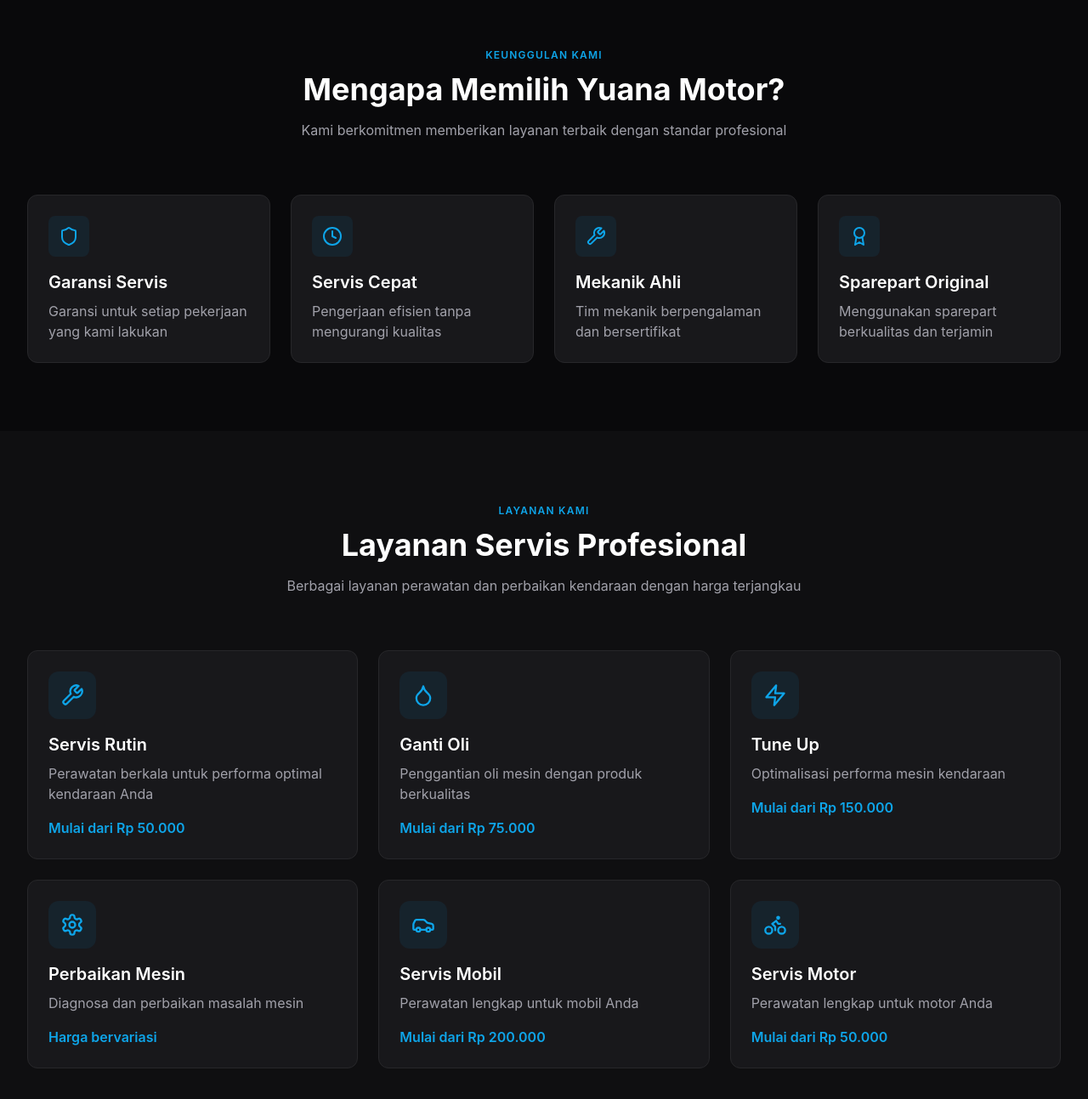
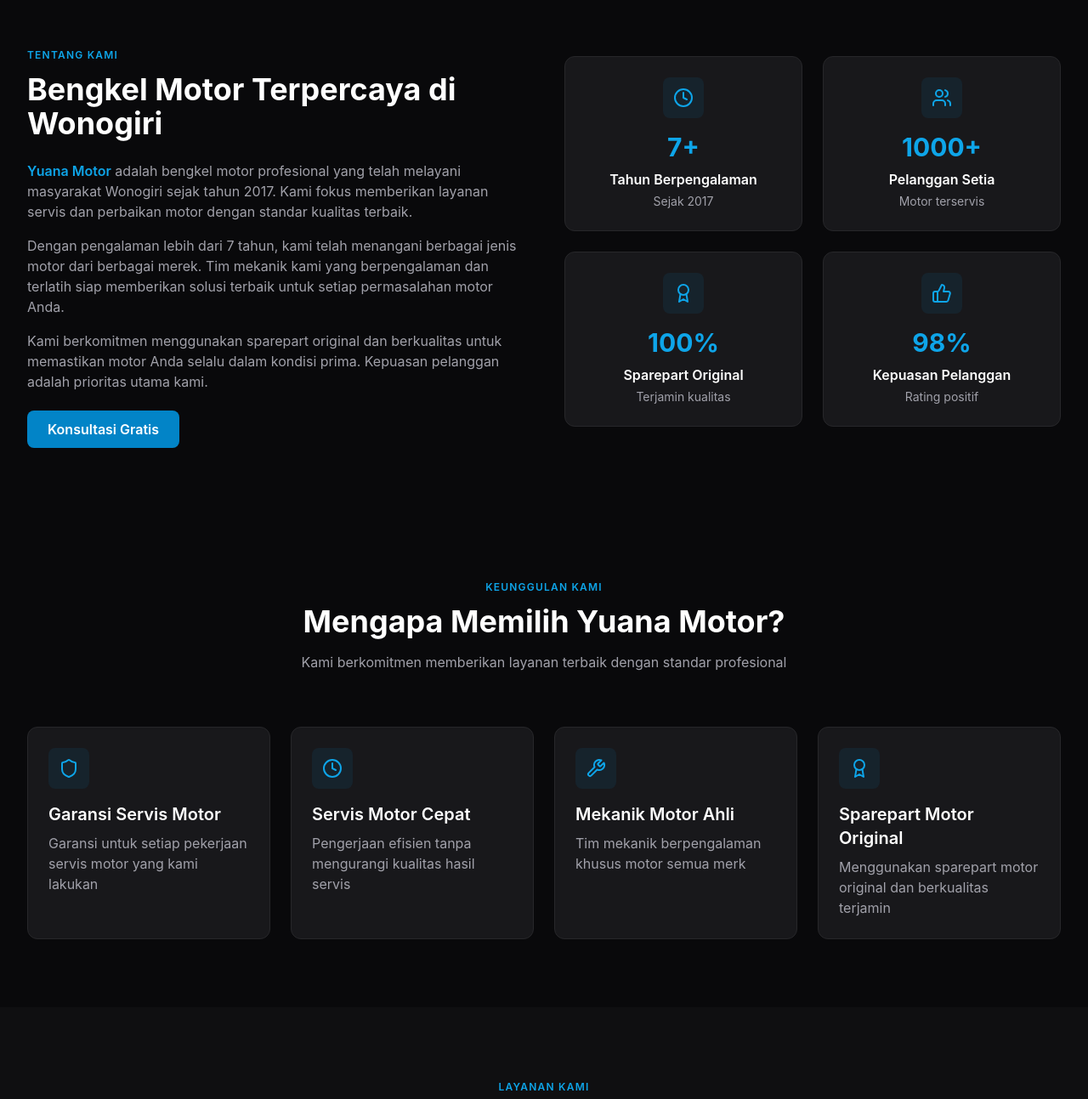
Before and after one commit to grrcs/yuana-motor-web, a Next.js app: page / in a window 1280 px wide. Shown: the part 829-2122 px from the top of the page at 85% size. Built offline with nearby package versions, Linux system fonts and the light colour scheme.

Commit message:
Update website fokus ke servis motor sejak 2017

```diff
--- a/app/page.tsx
+++ b/app/page.tsx
@@ -1,5 +1,6 @@
 import Navbar from "@/components/Navbar";
 import Hero from "@/components/Hero";
+import About from "@/components/About";
 import Features from "@/components/Features";
 import Services from "@/components/Services";
 import Statistics from "@/components/Statistics";
@@ -12,6 +13,7 @@ export default function Home() {
     <main className="min-h-screen bg-dark-900 text-white">
       <Navbar />
       <Hero />
+      <About />
       <Features />
       <Services />
       <Statistics />
--- /dev/null
+++ b/components/About.tsx
@@ -0,0 +1,105 @@
+"use client";
+
+import { motion } from "framer-motion";
+import { Users, Award, Clock, ThumbsUp } from "lucide-react";
+
+const stats = [
+  {
+    icon: Clock,
+    value: "7+",
+    label: "Tahun Berpengalaman",
+    description: "Sejak 2017",
+  },
+  {
+    icon: Users,
+    value: "1000+",
+    label: "Pelanggan Setia",
+    description: "Motor terservis",
+  },
+  {
+    icon: Award,
+    value: "100%",
+    label: "Sparepart Original",
+    description: "Terjamin kualitas",
+  },
+  {
+    icon: ThumbsUp,
+    value: "98%",
+    label: "Kepuasan Pelanggan",
+    description: "Rating positif",
+  },
+];
+
+export default function About() {
+  return (
+    <section id="about" className="py-20 bg-neutral-950">
+      <div className="container mx-auto px-4 lg:px-8">
+        <div className="grid grid-cols-1 lg:grid-cols-2 gap-12 items-center">
+          {/* Left Content */}
+          <motion.div
+            initial={{ opacity: 0, x: -20 }}
+            whileInView={{ opacity: 1, x: 0 }}
+            transition={{ duration: 0.6 }}
+            viewport={{ once: true }}
+          >
+            <span className="section-label">Tentang Kami</span>
+            <h2 className="text-3xl md:text-4xl font-bold mb-6">
+              Bengkel Motor Terpercaya di Wonogiri
+            </h2>
+            <div className="space-y-4 text-neutral-400">
+              <p>
+                <span className="text-brand-500 font-semibold">Yuana Motor</span> adalah bengkel motor profesional yang telah melayani masyarakat Wonogiri sejak tahun 2017. Kami fokus memberikan layanan servis dan perbaikan motor dengan standar kualitas terbaik.
+              </p>
+              <p>
+                Dengan pengalaman lebih dari 7 tahun, kami telah menangani berbagai jenis motor dari berbagai merek. Tim mekanik kami yang berpengalaman dan terlatih siap memberikan solusi terbaik untuk setiap permasalahan motor Anda.
+              </p>
+              <p>
+                Kami berkomitmen menggunakan sparepart original dan berkualitas untuk memastikan motor Anda selalu dalam kondisi prima. Kepuasan pelanggan adalah prioritas utama kami.
+              </p>
+            </div>
+
+            <div className="mt-8">
+              <a
+                href="https://wa.me/6282243456696"
+                target="_blank"
+                rel="noopener noreferrer"
+                className="btn-primary"
+              >
+                Konsultasi Gratis
+              </a>
+            </div>
+          </motion.div>
+
+          {/* Right Stats Grid */}
+          <motion.div
+            initial={{ opacity: 0, x: 20 }}
+            whileInView={{ opacity: 1, x: 0 }}
+            transition={{ duration: 0.6 }}
+            viewport={{ once: true }}
+            className="grid grid-cols-2 gap-6"
+          >
+            {stats.map((stat, index) => (
+              <motion.div
+                key={index}
+                initial={{ opacity: 0, y: 20 }}
+                whileInView={{ opacity: 1, y: 0 }}
+                transition={{ duration: 0.5, delay: index * 0.1 }}
+                viewport={{ once: true }}
+                className="card p-6 text-center"
+              >
+                <div className="w-12 h-12 bg-brand-600/10 rounded-lg flex items-center justify-center mx-auto mb-4">
+                  <stat.icon className="w-6 h-6 text-brand-500" />
+                </div>
+                <div className="text-3xl font-bold text-brand-500 mb-2">
+                  {stat.value}
+                </div>
+                <div className="font-semibold mb-1">{stat.label}</div>
+                <div className="text-sm text-neutral-400">{stat.description}</div>
+              </motion.div>
+            ))}
+          </motion.div>
+        </div>
+      </div>
+    </section>
+  );
+}
--- a/components/Features.tsx
+++ b/components/Features.tsx
@@ -6,23 +6,23 @@ import { Shield, Clock, Wrench, Award } from "lucide-react";
 const features = [
   {
     icon: Shield,
-    title: "Garansi Servis",
-    description: "Garansi untuk setiap pekerjaan yang kami lakukan",
+    title: "Garansi Servis Motor",
+    description: "Garansi untuk setiap pekerjaan servis motor yang kami lakukan",
   },
   {
     icon: Clock,
-    title: "Servis Cepat",
-    description: "Pengerjaan efisien tanpa mengurangi kualitas",
+    title: "Servis Motor Cepat",
+    description: "Pengerjaan efisien tanpa mengurangi kualitas hasil servis",
   },
   {
     icon: Wrench,
-    title: "Mekanik Ahli",
-    description: "Tim mekanik berpengalaman dan bersertifikat",
+    title: "Mekanik Motor Ahli",
+    description: "Tim mekanik berpengalaman khusus motor semua merk",
   },
   {
     icon: Award,
-    title: "Sparepart Original",
-    description: "Menggunakan sparepart berkualitas dan terjamin",
+    title: "Sparepart Motor Original",
+    description: "Menggunakan sparepart motor original dan berkualitas terjamin",
   },
 ];
 
--- a/components/Hero.tsx
+++ b/components/Hero.tsx
@@ -12,7 +12,7 @@ export default function Hero() {
         <div
           className="absolute inset-0 bg-cover bg-center opacity-20"
           style={{
-            backgroundImage: "url('https://images.unsplash.com/photo-1486262715619-67b85e0b08d3?q=80&w=2000')",
+            backgroundImage: "url('https://images.unsplash.com/photo-1558981806-ec527fa84c39?q=80&w=2000')",
           }}
         />
       </div>
@@ -26,15 +26,15 @@ export default function Hero() {
             transition={{ duration: 0.6 }}
           >
             <span className="section-label">
-              Bengkel Terpercaya Sejak 2014
+              Bengkel Motor Terpercaya Sejak 2017
             </span>
 
             <h1 className="text-4xl md:text-5xl lg:text-6xl font-bold mb-6 leading-tight">
-              Servis Kendaraan Profesional
+              Spesialis Servis Motor Profesional
             </h1>
 
             <p className="text-lg text-neutral-400 mb-10 max-w-2xl mx-auto">
-              Perawatan dan perbaikan kendaraan dengan mekanik bersertifikat dan sparepart berkualitas.
+              Perawatan dan perbaikan motor dengan mekanik berpengalaman dan sparepart original berkualitas.
             </p>
 
             {/* CTA Buttons */}
--- a/components/Services.tsx
+++ b/components/Services.tsx
@@ -1,44 +1,44 @@
 "use client";
 
 import { motion } from "framer-motion";
-import { Wrench, Droplet, Zap, Settings, Car, Bike } from "lucide-react";
+import { Wrench, Droplet, Zap, Settings, Gauge, Shield } from "lucide-react";
 
 const services = [
   {
     icon: Wrench,
-    title: "Servis Rutin",
-    description: "Perawatan berkala untuk performa optimal kendaraan Anda",
+    title: "Servis Rutin Motor",
+    description: "Perawatan berkala untuk performa optimal motor Anda",
     price: "Mulai dari Rp 50.000",
   },
   {
     icon: Droplet,
-    title: "Ganti Oli",
-    description: "Penggantian oli mesin dengan produk berkualitas",
+    title: "Ganti Oli Motor",
+    description: "Penggantian oli mesin dengan produk original berkualitas",
     price: "Mulai dari Rp 75.000",
   },
   {
     icon: Zap,
-    title: "Tune Up",
-    description: "Optimalisasi performa mesin kendaraan",
+    title: "Tune Up Motor",
+    description: "Optimalisasi performa mesin motor untuk akselerasi maksimal",
     price: "Mulai dari Rp 150.000",
   },
   {
     icon: Settings,
-    title: "Perbaikan Mesin",
-    description: "Diagnosa dan perbaikan masalah mesin",
+    title: "Perbaikan Mesin Motor",
+    description: "Diagnosa dan perbaikan masalah mesin motor semua merk",
     price: "Harga bervariasi",
   },
   {
-    icon: Car,
-    title: "Servis Mobil",
-    description: "Perawatan lengkap untuk mobil Anda",
-    price: "Mulai dari Rp 200.000",
+    icon: Gauge,
+    title: "Ganti Sparepart",
+    description: "Penggantian sparepart original untuk semua jenis motor",
+    price: "Sesuai sparepart",
   },
   {
-    icon: Bike,
-    title: "Servis Motor",
-    description: "Perawatan lengkap untuk motor Anda",
-    price: "Mulai dari Rp 50.000",
+    icon: Shield,
+    title: "Overhaul Mesin",
+    description: "Perbaikan menyeluruh mesin motor dengan garansi",
+    price: "Mulai dari Rp 500.000",
   },
 ];
 
@@ -51,10 +51,10 @@ export default function Services() {
             Layanan Kami
           </span>
           <h2 className="text-3xl md:text-4xl font-bold mb-4">
-            Layanan Servis Profesional
+            Layanan Servis Motor Profesional
           </h2>
           <p className="text-neutral-400 max-w-2xl mx-auto">
-            Berbagai layanan perawatan dan perbaikan kendaraan dengan harga terjangkau
+            Berbagai layanan perawatan dan perbaikan motor dengan harga terjangkau dan garansi
           </p>
         </div>
 
```
